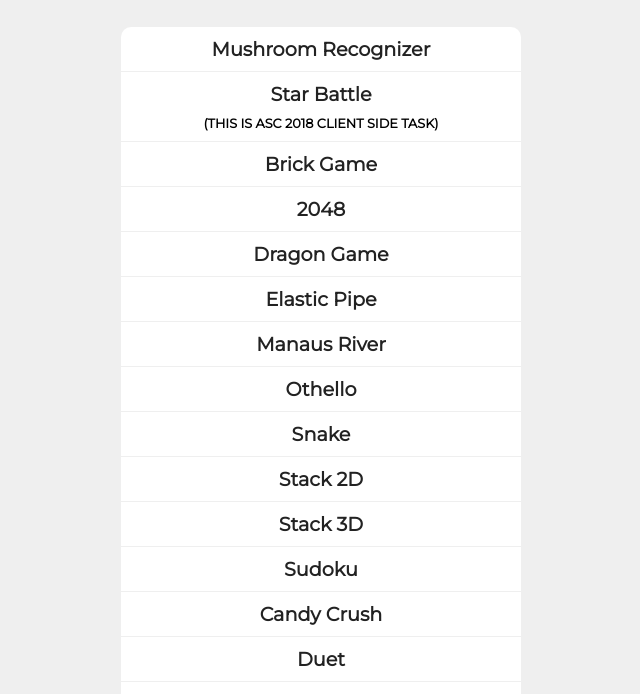
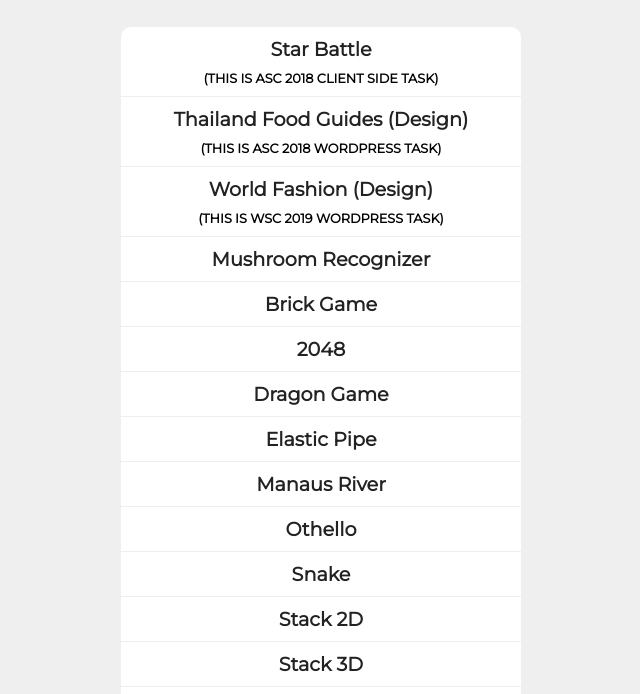
Before and after one commit to lukicenturi/lukicenturi.github.io, a plain HTML site: page index.html in a window 1280 px wide. Shown: the part 104-798 px from the top of the page, without its empty margins (319-959 px from the left). Drawn offline with Linux system fonts and the light colour scheme.

Commit message:
Feature: Add Design

```diff
--- a/index.html
+++ b/index.html
@@ -100,11 +100,19 @@
     </div>
     <ul>
         <li>
-            <a href="mushroom_recognizer">Mushroom Recognizer</a>
+            <a href="star_battle/index.html">Star Battle</a>
+            <div> (This is ASC 2018 Client Side Task) </div>
         </li>
         <li>
-            <a href="star_battle/index.html">Star Battle</a>
-            <div> (This is ASC 2018 Client Side Task) </div>
+            <a href="thaiblog/Desktop_ThailandFoodGuides.png" target="_blank">Thailand Food Guides (Design)</a>
+            <div> (This is ASC 2018 Wordpress Task) </div>
+        </li>
+        <li>
+            <a href="worldfashion/Desktop_WorldFashion.png" target="_blank">World Fashion (Design)</a>
+            <div> (This is WSC 2019 Wordpress Task) </div>
+        </li>
+        <li>
+            <a href="mushroom_recognizer">Mushroom Recognizer</a>
         </li>
         <li>
             <a href="brick/index.html">Brick Game</a>
```
Also changed, not shown: worldfashion/Desktop_WorldFashion.png (added), 1 other file.
